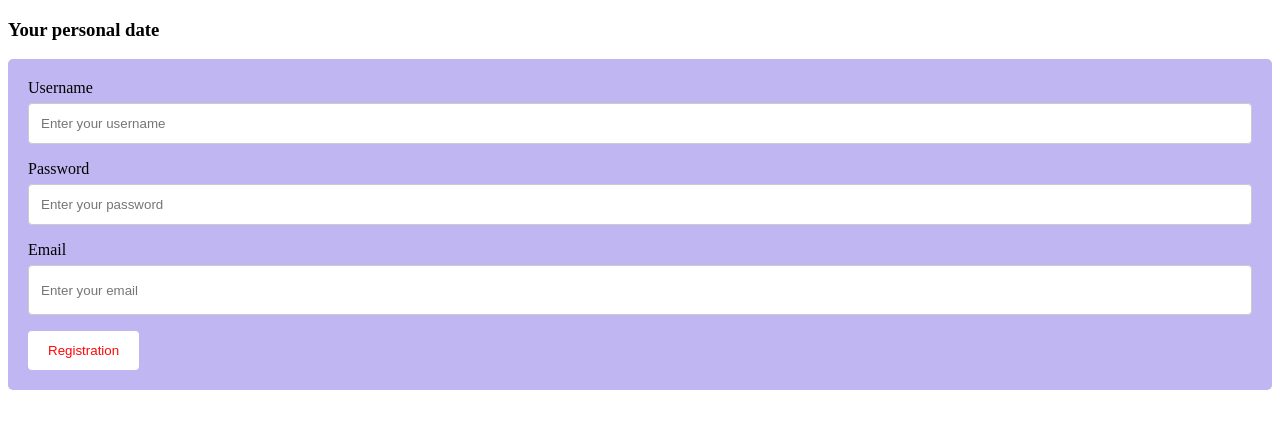
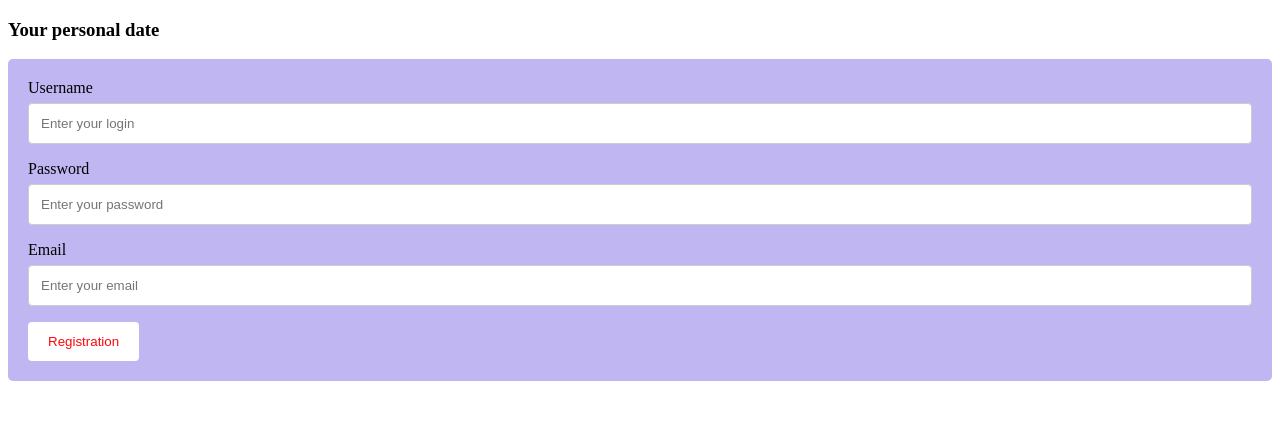
Before and after one commit to maxred92/homework_tms, a Flask app: page /registration in a window 1280 px wide. Shown: the top 429 px of the page. Run offline with Flask 2, Linux system fonts and the light colour scheme.

Commit message:
compl task

```diff
--- a/homework19/flask_app/app1/view.py
+++ b/homework19/flask_app/app1/view.py
@@ -20,10 +20,10 @@ def quote():
 @app1.route('/registration', methods = ["POST", "GET"])
 def register():
     if request.method == 'POST':
-        username = request.form['username']
+        login = request.form['login']
         password = request.form['password']
         email = request.form['email']
-        val = Validator(username, password, email)
+        val = Validator(login, password, email)
         try:
             if val.validate():
                 abort(405)
--- a/homework19/flask_app/templates/recording.html
+++ b/homework19/flask_app/templates/recording.html
@@ -43,13 +43,13 @@ input[type=submit]:hover {
 <div class="container">
   <form method="post">
     <label for="fname">Username</label>
-    <input type="text" id="fname" name="username" placeholder="Enter your username">
+    <input type="text" id="fname" name="login" placeholder="Enter your login">
 
     <label for="lname">Password</label>
     <input type="text" id="lname" name="password" placeholder="Enter your password">
 
     <label for="subject">Email</label>
-    <input type="text" id="subject" name="email" placeholder="Enter your email" style="height:50px"></textarea>
+    <input type="text" id="subject" name="email" placeholder="Enter your email">
 
     <input type="submit" value="Registration">
   </form>
```
